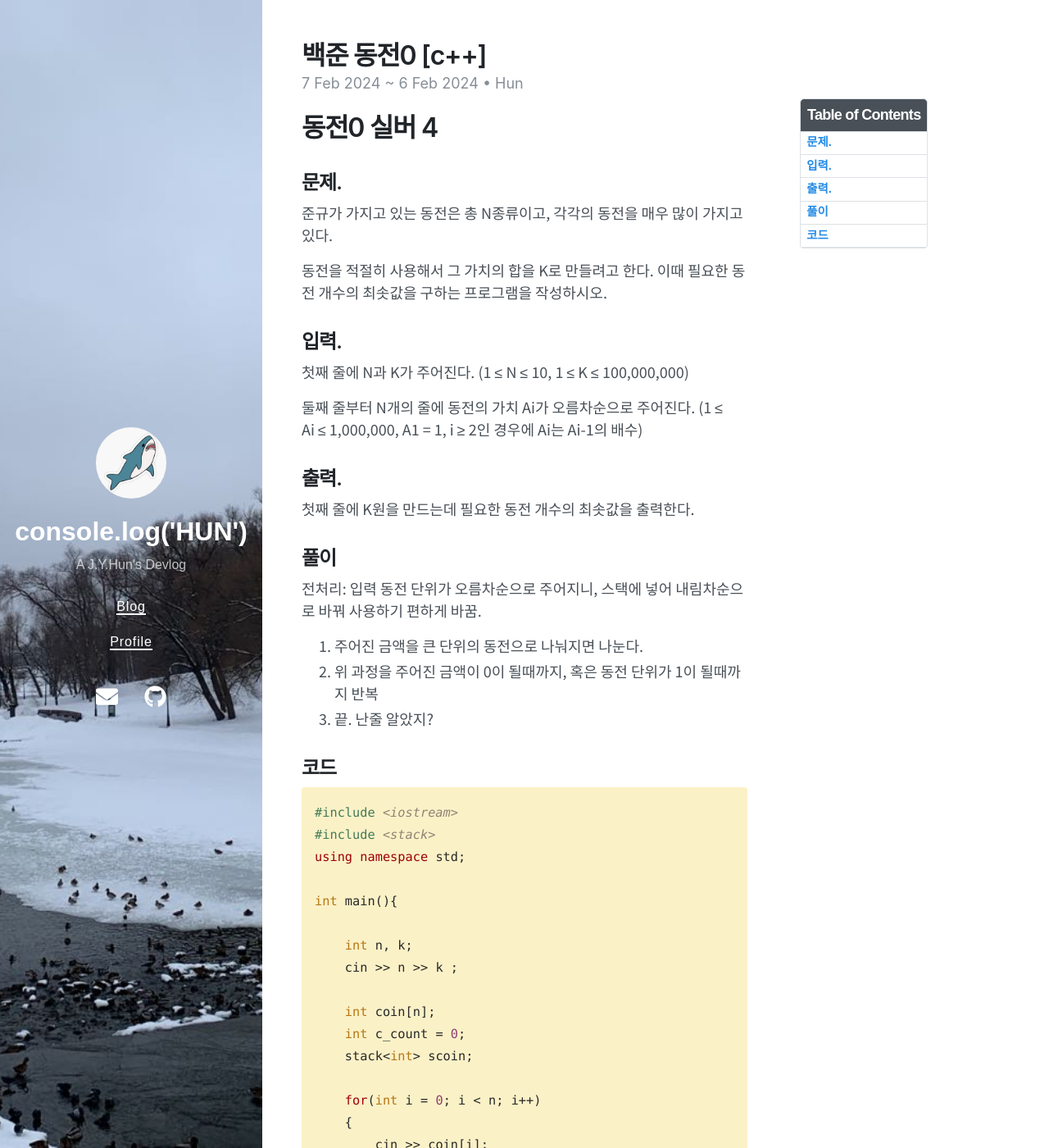
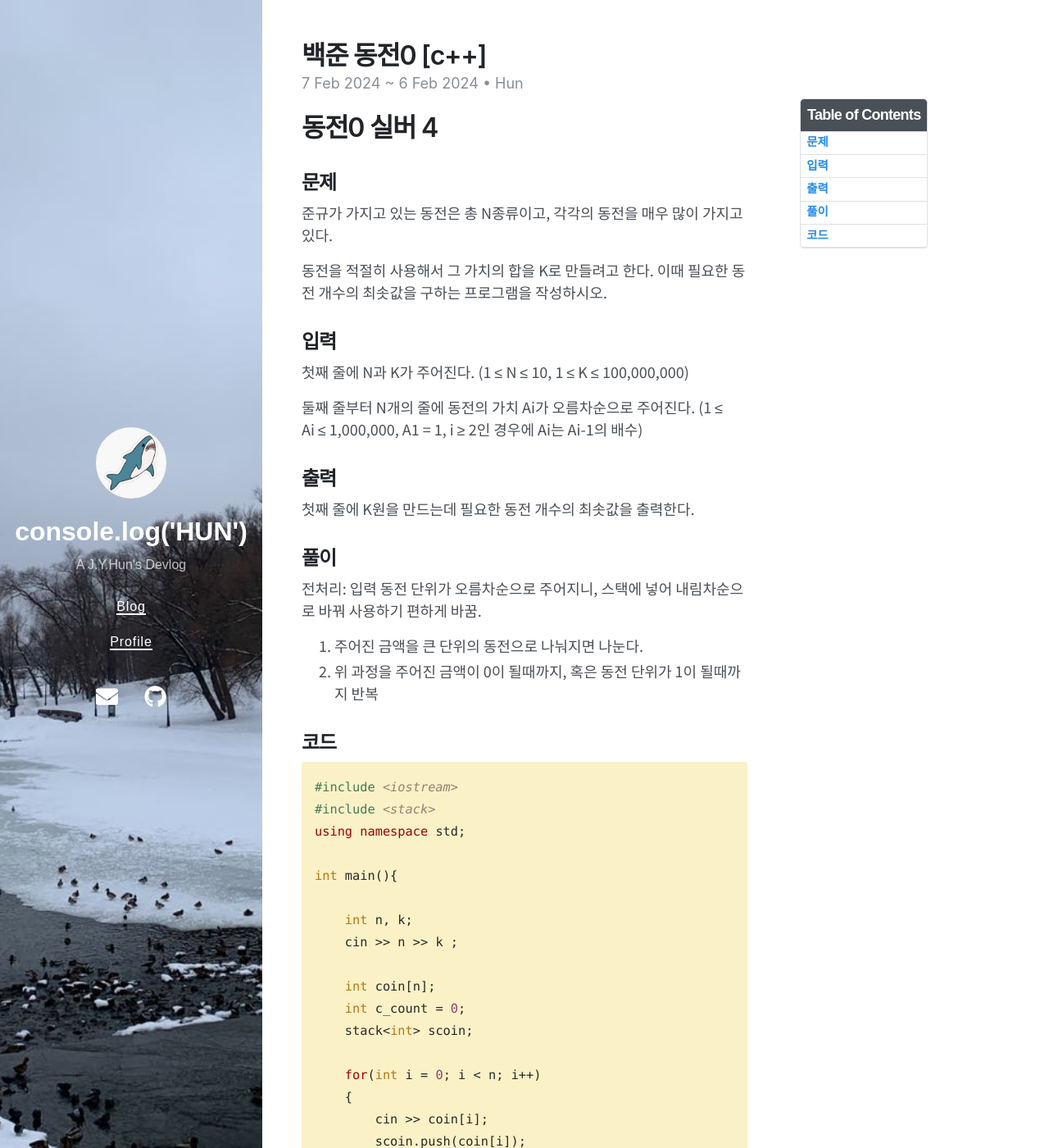
Before and after one commit to hun9008/hun9008.github.io, a Jekyll site: the page built from _posts/2024-02-07-11047_coin0.md, in a window 1280 px wide and 1400 px high. Shown: the whole window at 82% size. Built offline with Jekyll 4.4.1, drawn with Linux system fonts in a browser that asks for light colours; nearby versions of some CDN libraries; some of the changed lines change nothing that is shown.

Commit message:
what is wrong?

```diff
--- a/_posts/2024-02-07-11047_coin0.md
+++ b/_posts/2024-02-07-11047_coin0.md
@@ -4,26 +4,26 @@ title: 백준 동전0 [c++]
 author: Hun
 tags:
 - PS
-- 그리디
-date: 2024-02-07 23:18 +0800
-last_modified_at: 2024-02-07 01:08:25 +0800
+- greedy
+date: 2024-02-07 23:30 +0800
+last_modified_at: 2024-02-07 01:08:30 +0800
 toc: true
 ---
 
 # 동전0 실버 4
 
-## 문제.
+## 문제
 준규가 가지고 있는 동전은 총 N종류이고, 각각의 동전을 매우 많이 가지고 있다.
 
 동전을 적절히 사용해서 그 가치의 합을 K로 만들려고 한다. 이때 필요한 동전 개수의 최솟값을 구하는 프로그램을 작성하시오.
 
-## 입력.
+## 입력
 
 첫째 줄에 N과 K가 주어진다. (1 ≤ N ≤ 10, 1 ≤ K ≤ 100,000,000)
 
 둘째 줄부터 N개의 줄에 동전의 가치 Ai가 오름차순으로 주어진다. (1 ≤ Ai ≤ 1,000,000, A1 = 1, i ≥ 2인 경우에 Ai는 Ai-1의 배수)
 
-## 출력.
+## 출력
 
 첫째 줄에 K원을 만드는데 필요한 동전 개수의 최솟값을 출력한다.
 
@@ -33,7 +33,6 @@ toc: true
 
 1. 주어진 금액을 큰 단위의 동전으로 나눠지면 나눈다.
 2. 위 과정을 주어진 금액이 0이 될때까지, 혹은 동전 단위가 1이 될때까지 반복
-3. 끝. 난줄 알았지?
 
 ## 코드
 
```
Also changed, not shown: 4 other files.
